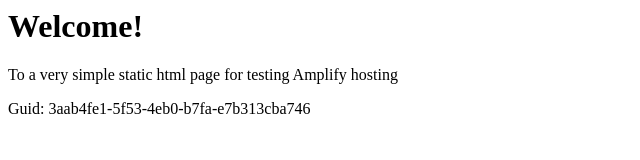
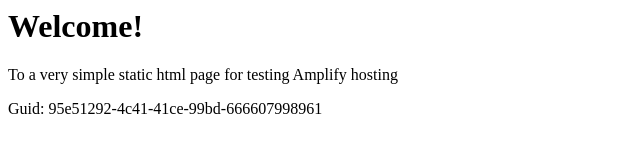
Before and after one commit to aws-aemilia-pdx/Github-PR-Commit-Integration-Test-DoNotTouch-GitHubWebhookPushCanaryTest-v1-beta-us-west-2, a website: page src/index.html in a window 1280 px wide. Shown: the full height of the page, 0-640 px from the left. Drawn offline with Linux system fonts and the light colour scheme.

Commit message:
commit from integ tests

```diff
--- a/src/index.html
+++ b/src/index.html
@@ -12,6 +12,6 @@
 <body>
     <h1>Welcome!</h1>
     <p>To a very simple static html page for testing Amplify hosting</p>
-    <p>Guid: 3aab4fe1-5f53-4eb0-b7fa-e7b313cba746</p></body>
+    <p>Guid: 95e51292-4c41-41ce-99bd-666607998961</p></body>
 
 </html>
```
